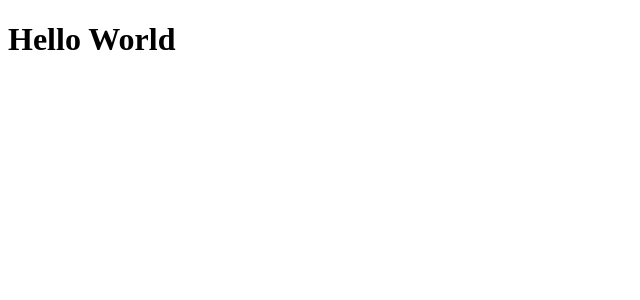
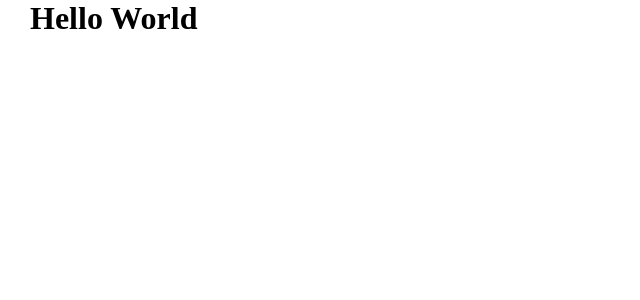
Before and after one commit to EgoRomanoff/only-frontend-test, a React app: page / in a window 1280 px wide. Shown: the top 300 px of the page, without its empty margins (0-640 px from the left). Built offline with nearby package versions, Linux system fonts and the light colour scheme.

Commit message:
fix: fix scss-modules errors in webpack and typescript

```diff
--- /dev/null
+++ b/postcss.config.js
@@ -0,0 +1,5 @@
+module.exports = {
+  plugins: [
+    require("autoprefixer")
+  ]
+};
--- a/src/App.tsx
+++ b/src/App.tsx
@@ -1,5 +1,12 @@
+import Container from "./components/ui/container"
+import './styles/global.scss'
+
 const App = () => {
-  return <h1>Hello World</h1>;
+  return (
+    <Container fullHeight>
+      <h1>Hello World</h1>
+    </Container>
+  );
 };
 
 export default App;
--- /dev/null
+++ b/src/components/ui/container/index.tsx
@@ -0,0 +1,22 @@
+import { ReactNode } from "react";
+import clsx from "clsx";
+
+import styles from "./styles.module.scss";
+
+const Container = ({
+  fullHeight,
+  className,
+  children,
+}: {
+  fullHeight?: boolean;
+  className?: string;
+  children?: ReactNode;
+}) => {
+  return (
+    <div className={clsx(styles.container, fullHeight && styles.fullHeight, className)}>
+      {children}
+    </div>
+  );
+};
+
+export default Container;
--- /dev/null
+++ b/src/components/ui/container/styles.module.scss
@@ -0,0 +1,10 @@
+.container {
+  width: 100%;
+  max-width: 150rem;
+  margin: 0 auto;
+  padding: 0 3rem;
+
+  &.fullHeight {
+    height: 100%;
+  }
+}
--- /dev/null
+++ b/src/globals.d.ts
@@ -0,0 +1,4 @@
+declare module "*.module.scss" {
+  const classes: { [key: string]: string };
+  export default classes;
+}
--- a/src/main.tsx
+++ b/src/main.tsx
@@ -1,4 +1,3 @@
-import React from 'react'
 import { createRoot } from 'react-dom/client'
 import App from './App'
 
@@ -10,8 +9,4 @@ if (!rootEl) {
 
 const root = createRoot(rootEl)
 
-root.render(
-  <React.StrictMode>
-    <App />
-  </React.StrictMode>
-)
+root.render(<App />)
--- /dev/null
+++ b/src/styles/global.scss
@@ -0,0 +1,15 @@
+@use './reset.scss';
+
+:root {}
+
+html {
+  font-size: 62.5%; // 10px
+}
+
+body {
+  font-size: 1.6rem; // 16px
+}
+
+#root {
+  height: 100%;
+}
--- /dev/null
+++ b/src/styles/reset.scss
@@ -0,0 +1,29 @@
+* {
+  margin: 0;
+  padding: 0;
+  box-sizing: border-box;
+}
+
+html, body {
+  height: 100%;
+}
+
+ul, ol {
+  list-style: none;
+}
+
+a {
+  text-decoration: none;
+  color: inherit;
+}
+
+img {
+  max-width: 100%;
+  display: block;
+}
+
+button {
+  background-color: transparent;
+  background: none;
+  border: none;
+}
--- a/webpack.config.js
+++ b/webpack.config.js
@@ -1,24 +1,65 @@
 const path = require("path");
+const webpack = require("webpack");
 const HtmlWebpackPlugin = require("html-webpack-plugin");
+const MiniCssExtractPlugin = require("mini-css-extract-plugin");
 
-module.exports = (env, argv) => {
-  const { mode } = argv;
-  const isProduction = mode === "production";
+module.exports = (env) => {
+  const { mode } = env;
+  const isDev = mode === "development";
+  const isProd = mode === "production";
+
+  const styleLoader = (isModule = false) => {
+    return [
+      isProd ? MiniCssExtractPlugin.loader : "style-loader",
+      isModule ? {
+        loader: "css-loader",
+        options: {
+          modules: {
+            namedExport: false,
+            exportLocalsConvention: "as-is",
+            localIdentName: "[local]__[hash:base64:5]",
+          },
+          importLoaders: 1,
+        },
+      } : "css-loader",
+      "sass-loader",
+    ]
+  }
 
   return {
     mode,
-    entry: path.resolve(__dirname, "src/main.tsx"),
+    entry: path.resolve(__dirname, "src", "main.tsx"),
+
     output: {
       publicPath: "/",
       path: path.resolve(__dirname, "dist"),
       filename: "[name].[contenthash].js",
       clean: true,
     },
+
     resolve: {
       extensions: [".js", ".jsx", ".ts", ".tsx"],
     },
+
+    plugins: [
+      new HtmlWebpackPlugin({
+        template: path.resolve(__dirname, "src", "index.html"),
+      }),
+      isDev && new webpack.ProgressPlugin(),
+      isProd &&
+        new MiniCssExtractPlugin({
+          filename: "css/[name].[contenthash:8].css",
+          chunkFilename: "css/[name].[contenthash:8].css",
+        }),
+    ].filter(Boolean),
+
     module: {
       rules: [
+        {
+          test: /\.tsx?$/,
+          use: "ts-loader",
+          exclude: /node_modules/,
+        },
         {
           test: /\.(js|jsx)$/,
           exclude: /node_modules/,
@@ -30,18 +71,14 @@ module.exports = (env, argv) => {
           },
         },
         {
-          test: /\.(ts|tsx)$/,
-          exclude: /node_modules/,
-          use: "ts-loader",
+          test: /\.s?css$/i,
+          exclude: [/\.module\.scss$/, /node_modules/],
+          use: styleLoader(),
         },
         {
-          test: /\.css$/,
+          test: /\.module.s?css$/i,
           exclude: /node_modules/,
-          use: ["style-loader", "css-loader"],
-        },
-        {
-          test: /\.scss$/,
-          use: ["style-loader", "css-loader", "sass-loader"],
+          use: styleLoader(true),
         },
         {
           test: /\.(png|svg|jpg|jpeg|gif)$/i,
@@ -49,12 +86,9 @@ module.exports = (env, argv) => {
         },
       ],
     },
-    plugins: [
-      new HtmlWebpackPlugin({
-        template: path.resolve(__dirname, "src/index.html"),
-      }),
-    ],
-    devtool: isProduction ? "source-map" : "inline-source-map",
+
+    devtool: isDev ? "inline-source-map" : false,
+
     devServer: {
       static: {
         directory: path.resolve(__dirname, "public"),
```
Also changed, not shown: package.json (+5 -2 lines), tsconfig.json (+11 -5 lines), 1 other file (tests, documents, lock files or other folders).
